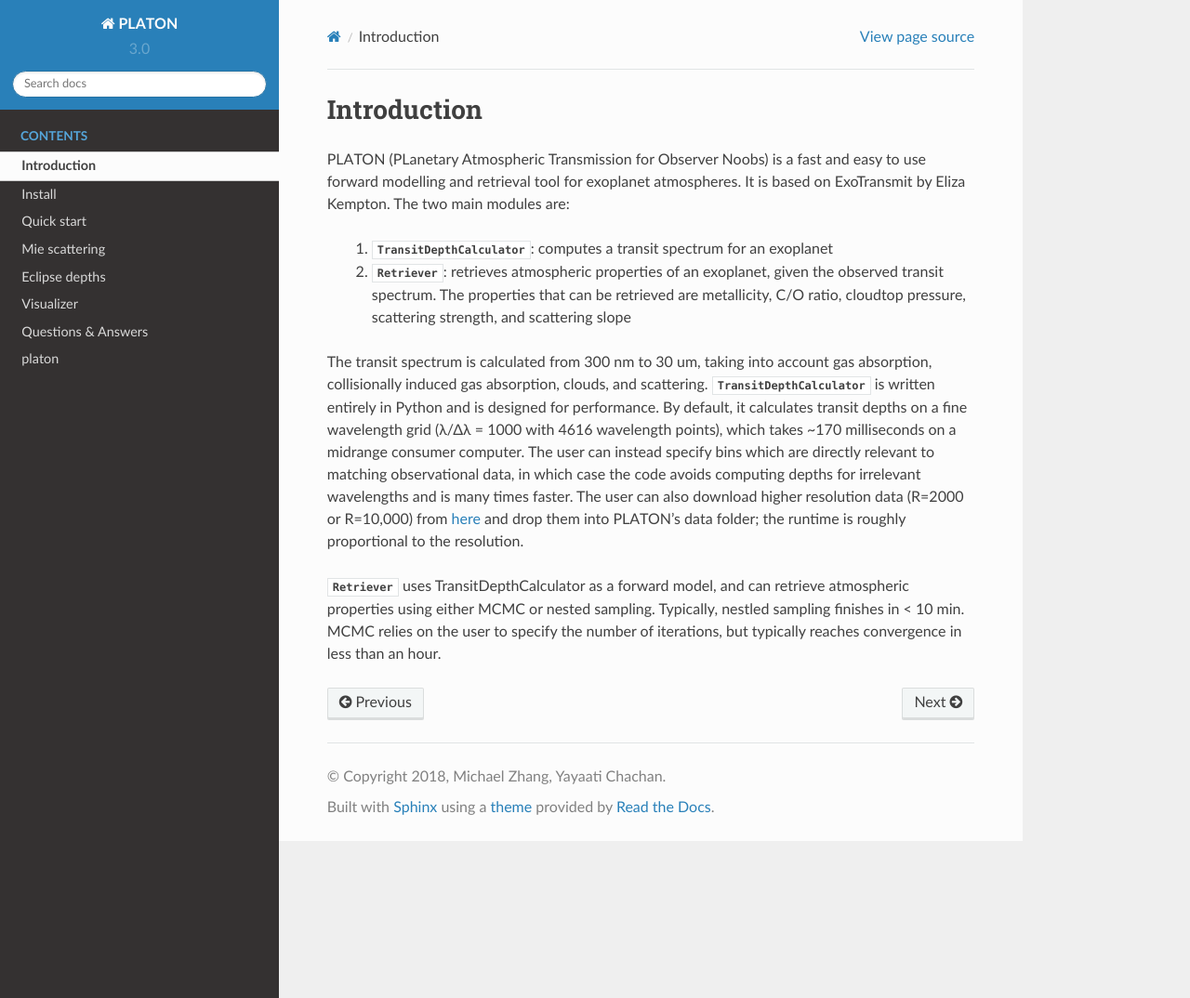
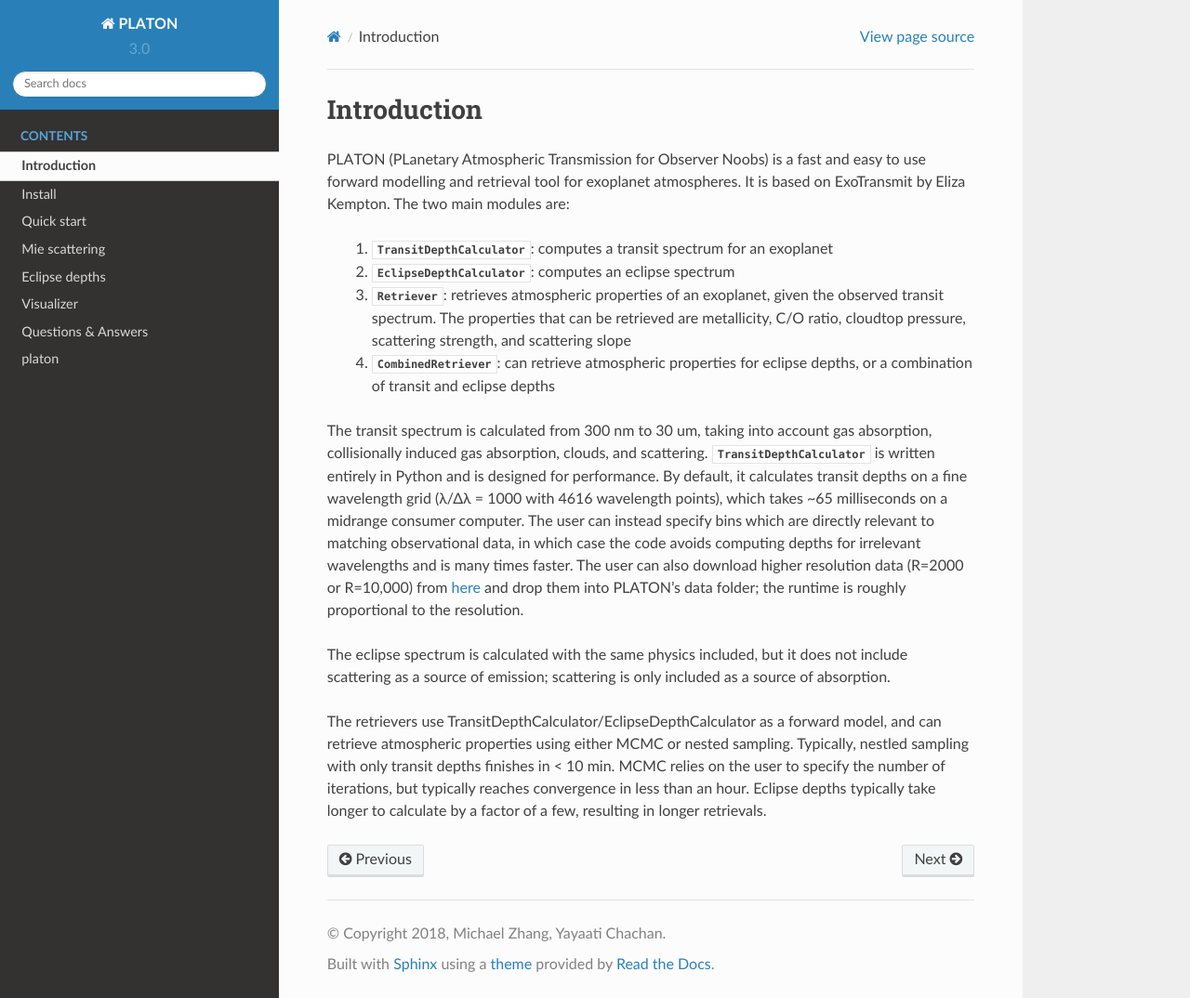
Before and after one commit to ideasrule/platon, a Sphinx documentation site: the page built from docs/intro.rst, in a window 1280 px wide and 1074 px high. Shown: the whole window at 93% size. Built offline with Sphinx 7.4.7 and the Read the Docs theme 2.0.0, drawn with Linux system fonts in a browser that asks for light colours.

Commit message:
Systematically bringing documentation up to date
Former-commit-id: 140aa9dfc0a1188d27c1d35cfdc069f3615c1005

```diff
--- a/docs/install.rst
+++ b/docs/install.rst
@@ -44,7 +44,7 @@ In this case, you can run unit tests to make sure everything works::
   nosetests -v
 
 The unit tests should also give you a good idea of how fast the code will be.
-On a decent Ubuntu machine with OpenBLAS, it takes 2 minutes.
+On a decent Ubuntu machine with OpenBLAS, it takes 3 minutes.
 
 If you have a CUDA-capable GPU and plan to use the eclipse depth calculator,
 you can take advantage of GPU acceleration.  Install CUDA, cudamat, and gnumpy,
--- a/docs/intro.rst
+++ b/docs/intro.rst
@@ -8,17 +8,20 @@ The two main modules are:
 
    1. :class:`.TransitDepthCalculator`: computes a transit spectrum for an
       exoplanet
-   2. :class:`.Retriever`:  retrieves atmospheric properties of an exoplanet,
+   2. :class:`.EclipseDepthCalculator`: computes an eclipse spectrum
+   3. :class:`.Retriever`:  retrieves atmospheric properties of an exoplanet,
       given the observed transit spectrum.  The properties that can be retrieved
       are metallicity, C/O ratio, cloudtop pressure, scattering strength,
       and scattering slope
+   4. :class:`.CombinedRetriever`: can retrieve atmospheric properties for
+      eclipse depths, or a combination of transit and eclipse depths
 
 The transit spectrum is calculated from 300 nm to 30 um, taking into
 account gas absorption, collisionally induced gas absorption, clouds,
 and scattering.  :class:`.TransitDepthCalculator` is written
 entirely in Python and is designed for performance. By default, it
 calculates transit depths on a fine wavelength grid (λ/Δλ = 1000 with
-4616 wavelength points), which takes ~170 milliseconds on a midrange
+4616 wavelength points), which takes ~65 milliseconds on a midrange
 consumer computer.  The user can instead specify bins which are
 directly relevant to matching observational data, in which case the
 code avoids computing depths for irrelevant wavelengths and is many
@@ -27,8 +30,12 @@ or R=10,000) from `here <http://astro.caltech.edu/~mz/absorption.html>`_
 and drop them into PLATON's data folder; the runtime is roughly proportional
 to the resolution.
 
-:class:`.Retriever` uses TransitDepthCalculator as a forward model, and
-can retrieve atmospheric properties using either MCMC or nested sampling.
-Typically, nestled sampling finishes in < 10 min.  MCMC relies on the user to
-specify the number of iterations, but typically reaches convergence in less
-than an hour.
+The eclipse spectrum is calculated with the same physics included, but it does
+not include scattering as a source of emission; scattering is only included as
+a source of absorption.
+
+The retrievers use TransitDepthCalculator/EclipseDepthCalculator as a forward
+model, and can retrieve atmospheric properties using either MCMC or nested
+sampling. Typically, nestled sampling with only transit depths finishes in < 10 min.  MCMC relies on the
+user to specify the number of iterations, but typically reaches convergence in
+less than an hour.  Eclipse depths typically take longer to calculate by a factor of a few, resulting in longer retrievals.
```
Also changed, not shown: docs/questions_and_answers.rst (+8 -17 lines), docs/quickstart.rst (+7 -7 lines), 2 other files.
